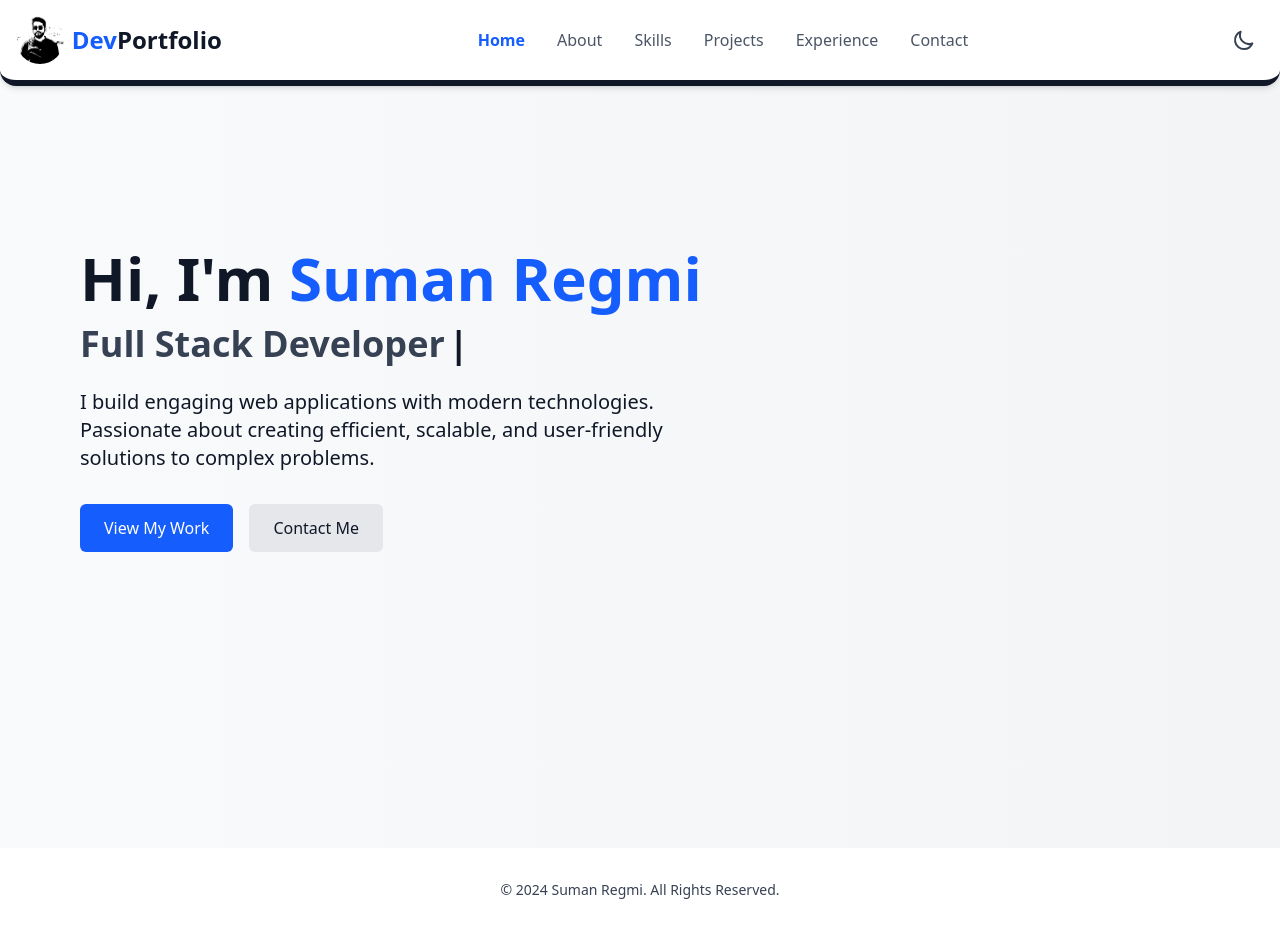
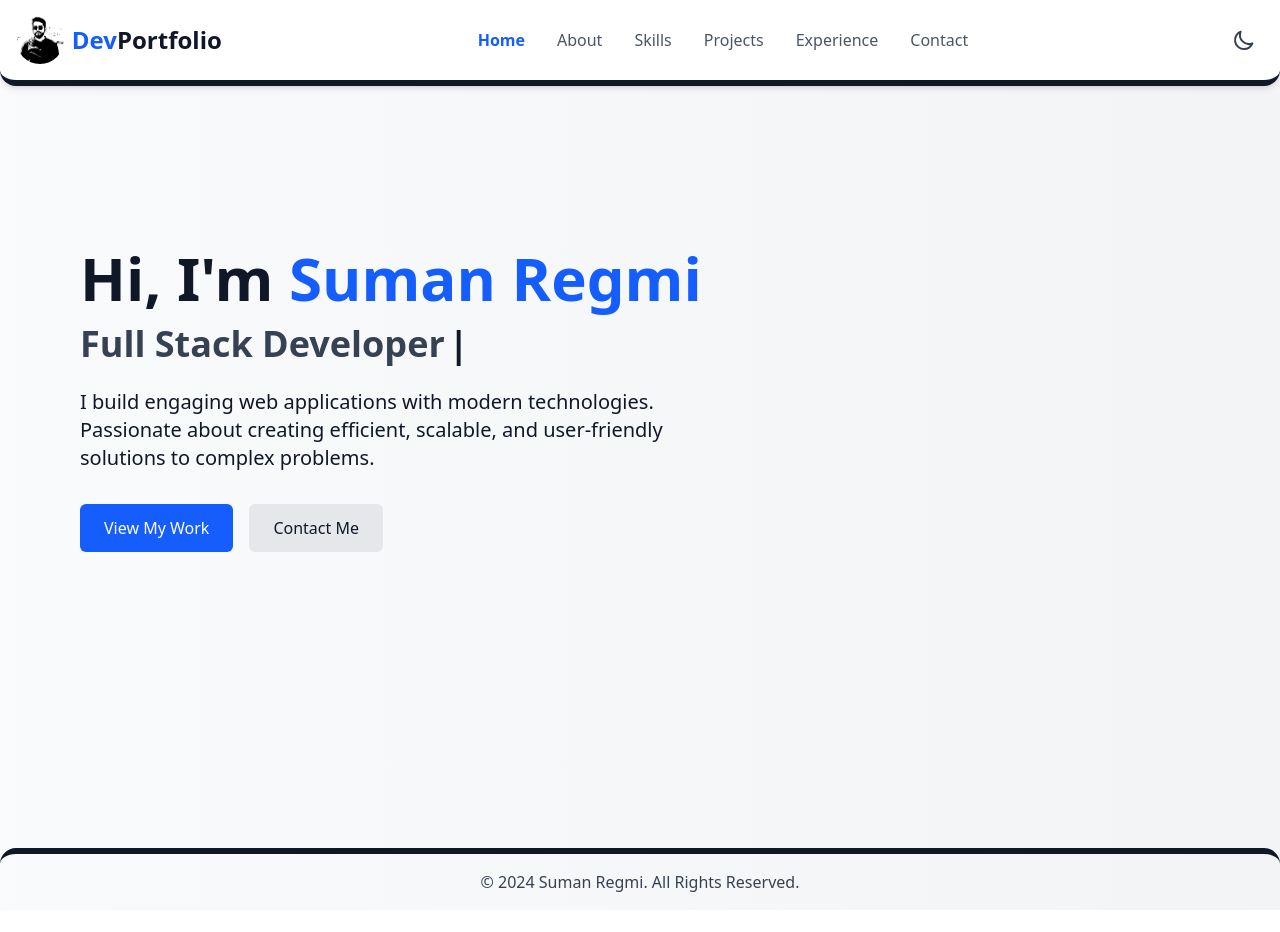
Before and after one commit to SumaniqueCode/SumaniqueCode, a React (Vite) app: page / in a window 1280 px wide. After the commit the page ends 910 px from the top, so only its background shows below. Built offline with nearby package versions, Linux system fonts and the light colour scheme.

Commit message:
Minor bug fix

```diff
--- a/src/portfolio/layout/Footer.tsx
+++ b/src/portfolio/layout/Footer.tsx
@@ -3,9 +3,9 @@ import { useThemeContext } from "../../ThemeContext";
 const Footer = () => {
   const {darkMode}=useThemeContext();
   return (
-    <footer className={`${darkMode ? 'bg-gray-800' : 'bg-white'} py-8`}>
+    <footer className={`border-t-6 rounded-2xl py-4`}>
       <div className="max-w-4xl mx-auto text-center">
-        <p className={`${darkMode ? 'text-gray-300' : 'text-gray-700'} text-sm`}>
+        <p className={`${darkMode ? 'text-white' : 'text-gray-700'} duration-500 text-md`}>
           © {new Date().getFullYear()} Suman Regmi. All Rights Reserved.
         </p>
       </div>
```
